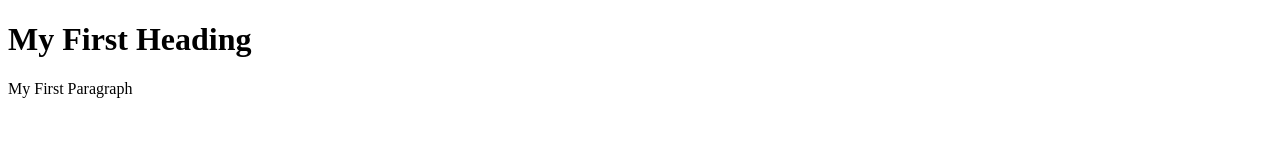
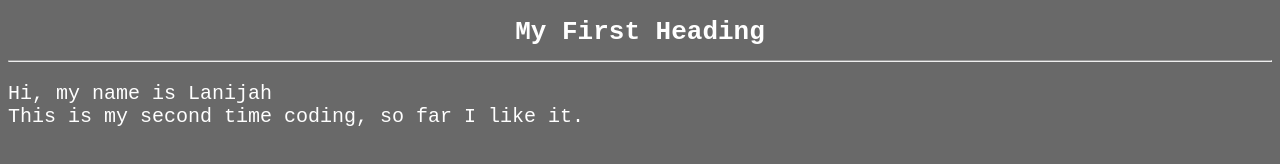
Before and after one commit to Lanijah103/LanijahHUW166.github.io, a plain HTML site: page index.html in a window 1280 px wide. Drawn offline with Linux system fonts and the light colour scheme.

Commit message:
Update index.html

```diff
--- a/index.html
+++ b/index.html
@@ -1,6 +1,14 @@
 <!DOCTYPE html>
 <html>
 <head>
+
+<style>
+
+    body{background-color: dimgrey}
+    h1{color: white; text-align: center; font-family: monospace; font-size: 40}
+    p{font-family: monospace; font-size: 20px; color: white}
+
+</style>
 
  <title>
 Huw 166 Claas 2
@@ -10,15 +18,20 @@ Huw 166 Claas 2
 
  <body>
 
+
+
  <h1>
 My First Heading
 
+ <hr>
 </h1>
 
 <p>
-My First Paragraph
+Hi, my name is Lanijah <br> This is my second time coding, so far I like it.
+
 </p>
 
 </body>
 
+
 </html>
```
